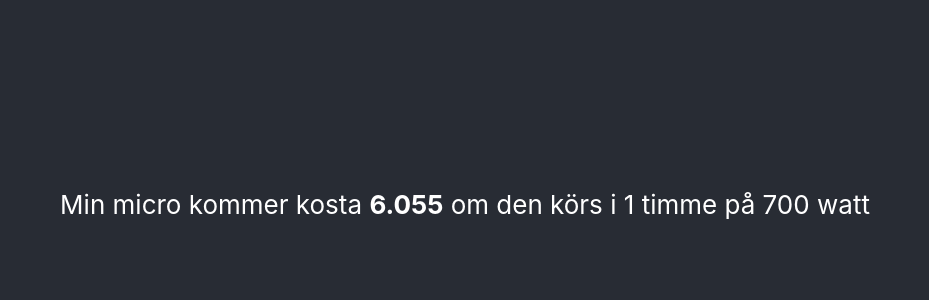
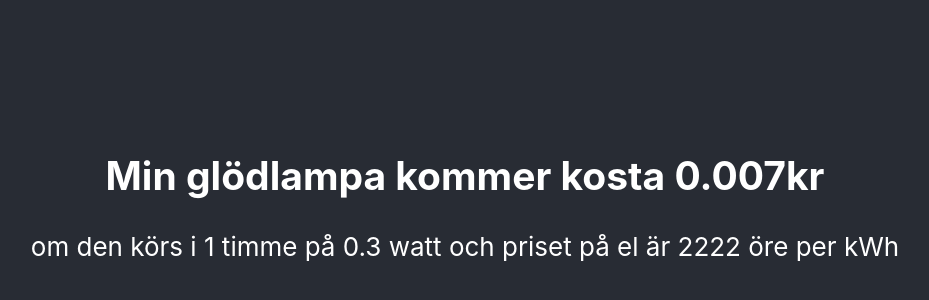
Before and after one commit to stinaq/min-elkostnad, a React (Create React App) app: page / in a window 1280 px wide. Shown: the part 196-496 px from the top of the page, without its empty margins (175-1104 px from the left). Built offline with nearby package versions, Linux system fonts and the light colour scheme.

Commit message:
Fixing file ending

```diff
--- a/src/App.tsx
+++ b/src/App.tsx
@@ -6,7 +6,7 @@ function App() {
   return (
     <div className="App">
       <header className="App-header">
-        <DisplayCost watt={700} possessivePronoun={'Min'} thing={'micro'} costPerKWh={865}></DisplayCost>
+        <DisplayCost watt={0.3} possessivePronoun={'Min'} thing={'glödlampa'} costPerKWh={2222}></DisplayCost>
       </header>
     </div>
   );
--- a/src/features/DisplayCost/display-cost.jsx
+++ b/src/features/DisplayCost/display-cost.tsx
@@ -14,13 +14,18 @@ type calculateCostProps = {
 
 const calculateCost = ({ watt, costPerKWh }: calculateCostProps): number => {
   // watt ==> kW, öre ==> kronor
-  return watt / 1000 / 100 * costPerKWh;
+  const result = watt / 1000 / 100 * costPerKWh;
+
+  return Math.round((result + Number.EPSILON) * 1000) / 1000
 };
 
 const DisplayCost = ({ watt, possessivePronoun, thing, costPerKWh }: DisplayCostProps) => {
   const resultingCost = calculateCost({watt, costPerKWh});
   return (
-    <p>{possessivePronoun} {thing} kommer kosta <strong>{resultingCost}</strong> om den körs i 1 timme på {watt} watt</p>
+    <section>
+      <h2>{possessivePronoun} {thing} kommer kosta <strong>{resultingCost}</strong>kr</h2>
+      <p>om den körs i 1 timme på {watt} watt och priset på el är {costPerKWh} öre per kWh</p>
+    </section>
   );
 };
 
```
